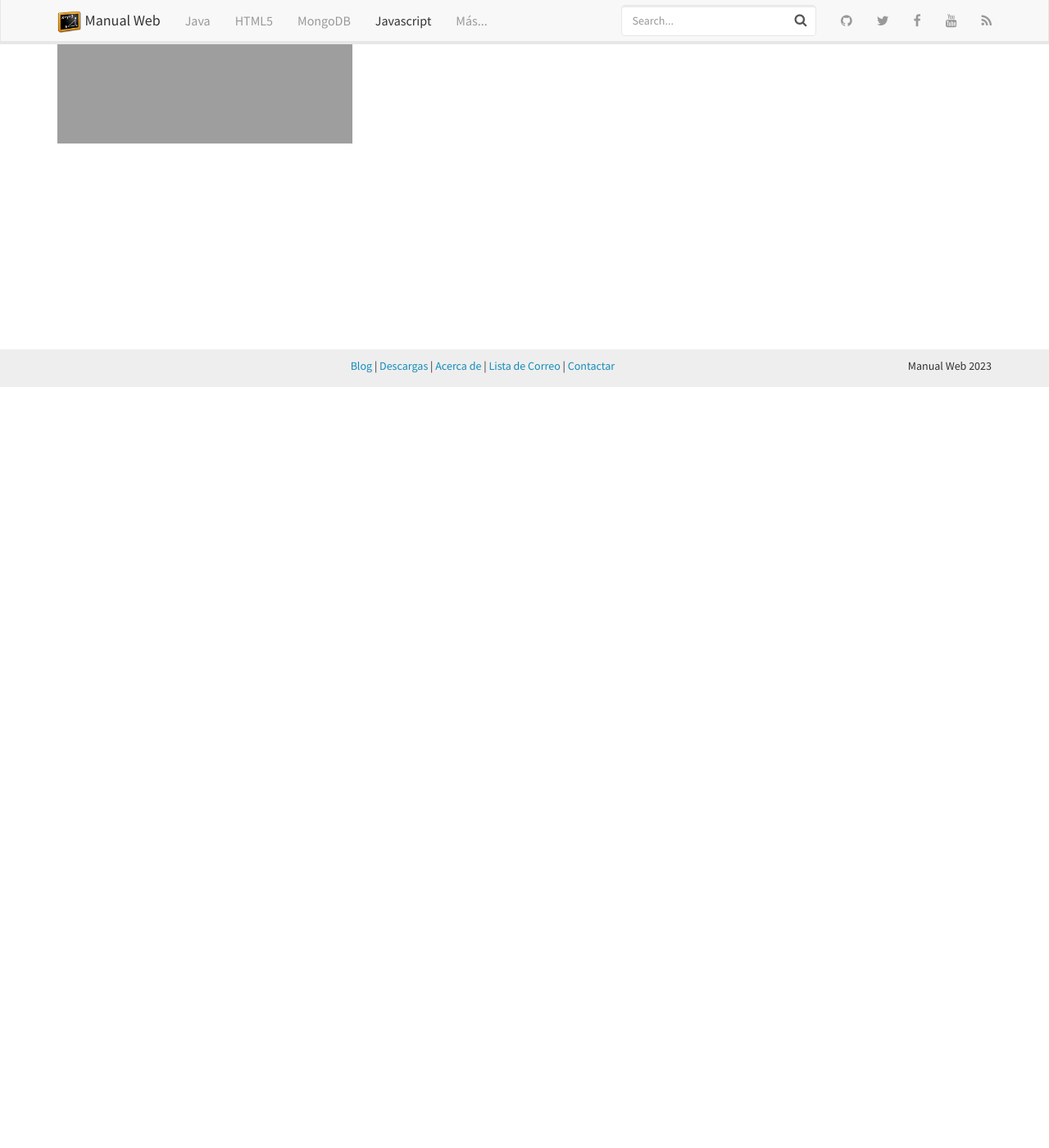
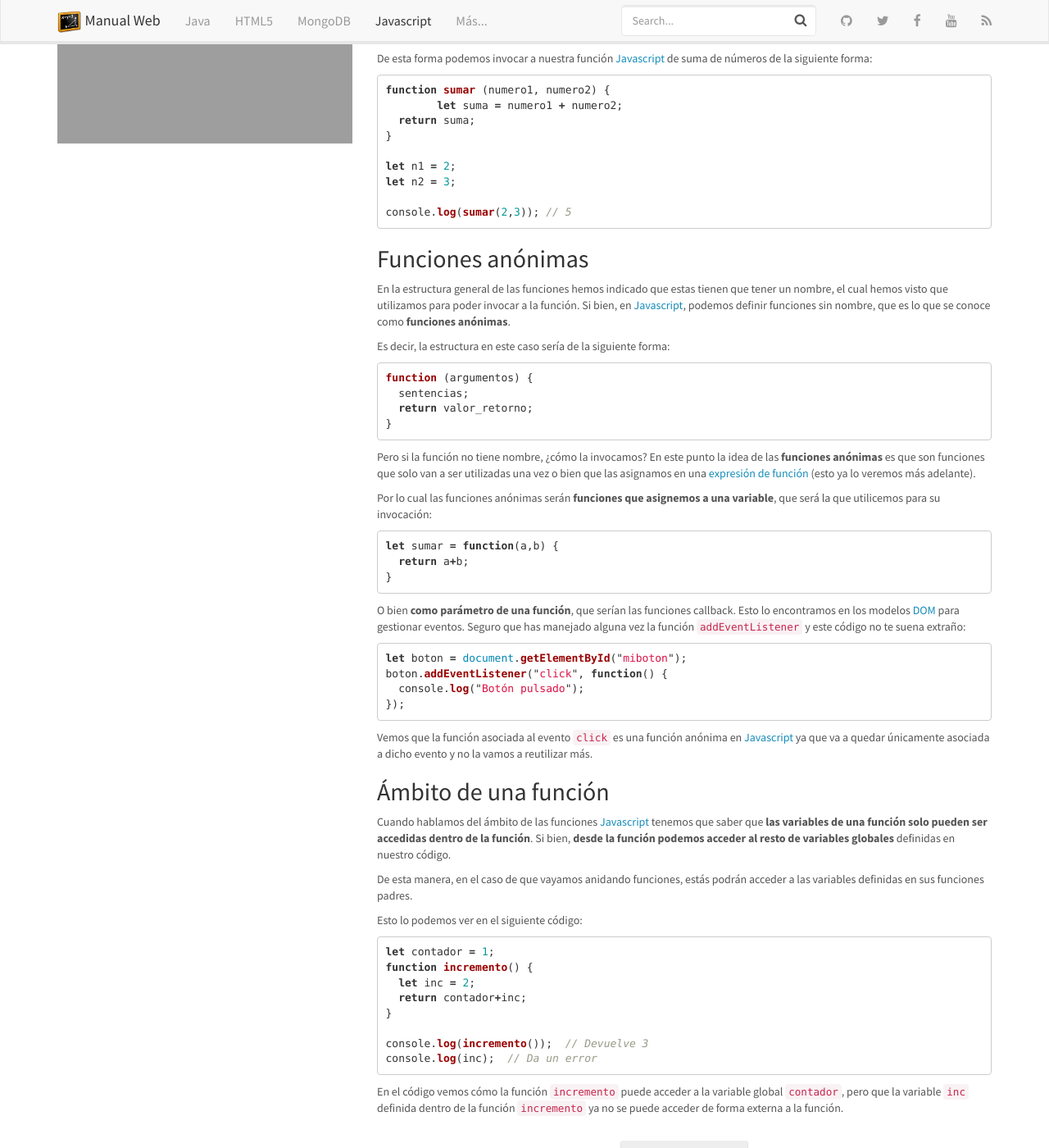
Before and after one commit to manualweb/manualweb, a Jekyll site: the page built from _javascript/funciones-javascript.md, in a window 1280 px wide and 1400 px high, scrolled down 928 px. Shown: the whole window at 82% size. Built offline with Jekyll 4.4.1, drawn with Linux system fonts in a browser that asks for light colours; nearby versions of some CDN libraries; comment, search, counter and statistics services are not loaded; some of the changed text lies outside the part shown; grey boxes are pictures that could not be loaded.

Commit message:
Nuevos Elementos

````diff
--- a/_javascript/funciones-javascript.md
+++ b/_javascript/funciones-javascript.md
@@ -6,3 +6,142 @@ tags: [function,función_anónima,parámetros]
 image:
   path: /img/covers/javascript-cover.jpg
 ---
+
+## ¿Qué son las funciones Javascript?
+
+
+Las funciones [Javascript](https://www.manualweb.net/javascript/) nos permiten definir y agrupar un conjunto de sentencias a las cuales podemos invocar en diferentes partes de nuestro programa. Es por ello que diferenciaremos la parte que nos permite **definir la función** de la parte que realiza la **invocación a la función**.
+
+
+También hay que saber que el lenguaje [Javascript](https://www.manualweb.net/javascript/) nos ofrece un conjunto de [funciones predefinidas](https://www.manualweb.net/javascript/funciones-predefinidas-en-javascript/) que podremos utilizar en nuestros programas.
+
+
+## Definir funciones Javascript
+
+
+Para definir funciones [Javascript](https://www.manualweb.net/javascript/) deberemos de saber que estas tienen la siguiente estructura:
+
+
+```javascript
+function nombre_funcion (argumentos) {
+  sentencias;
+  return valor_retorno;
+}
+```
+
+
+Los elementos que nos encontramos en la definición de las funciones [Javascript](https://www.manualweb.net/javascript/) son los siguientes:
+
+- Lo primero que vemos es que utilizamos el literal `function` para definir la función.
+- A continuación indicaremos el **nombre** que le queremos dar a la función.
+- Entre paréntesis declararemos, separados por comas, los **argumentos (o parámetros)** que recibirá la función.
+- Entre llaves incluiremos las sentencias que formarán parte de la función.
+- En el caso de que queramos devolver algún valor de retorno en la función utilizaremos la sentencia `return`.
+
+Con este conocimiento básico podemos definir nuestra primera función que realice una suma de dos elementos, la cual nos quedará de la siguiente forma:
+
+
+```javascript
+function sumar (numero1, numero2) {
+	let suma = numero1 + numero2;
+  return suma;
+}
+```
+
+
+## Invocar funciones Javascript
+
+
+Para invocar funciones [Javascript](https://www.manualweb.net/javascript/) valdrá con poner el nombre de la función y pasarle los parámetros que necesite. La estructura para invocar funciones [Javascript](https://www.manualweb.net/javascript/) será la siguiente:
+
+
+```javascript
+nombre_funcion(parametros);
+```
+
+
+De esta forma podemos invocar a nuestra función [Javascript](https://www.manualweb.net/javascript/) de suma de números de la siguiente forma:
+
+
+```javascript
+function sumar (numero1, numero2) {
+	let suma = numero1 + numero2;
+  return suma;
+}
+
+let n1 = 2;
+let n2 = 3;
+
+console.log(sumar(2,3)); // 5
+```
+
+
+## Funciones anónimas
+
+
+En la estructura general de las funciones hemos indicado que estas tienen que tener un nombre, el cual hemos visto que utilizamos para poder invocar a la función. Si bien, en [Javascript](https://www.manualweb.net/javascript/), podemos definir funciones sin nombre, que es lo que se conoce como **funciones anónimas**.
+
+
+Es decir, la estructura en este caso sería de la siguiente forma:
+
+
+```javascript
+function (argumentos) {
+  sentencias;
+  return valor_retorno;
+}
+```
+
+
+Pero si la función no tiene nombre, ¿cómo la invocamos? En este punto la idea de las **funciones anónimas** es que son funciones que solo van a ser utilizadas una vez o bien que las asignamos en una [expresión de función](https://www.manualweb.net/javascript/expresiones-de-funcion/) (esto ya lo veremos más adelante).
+
+
+Por lo cual las funciones anónimas serán **funciones que asignemos a una variable**, que será la que utilicemos para su invocación:
+
+
+```javascript
+let sumar = function(a,b) {
+  return a+b;
+}
+```
+
+
+O bien **como parámetro de una función**, que serían las funciones callback. Esto lo encontramos en los modelos [DOM](https://www.manualweb.net/dom/) para gestionar eventos. Seguro que has manejado alguna vez la función [`addEventListener`](https://www.w3api.com/DOM/EventTarget/addEventListener/) y este código no te suena extraño:
+
+
+```javascript
+let boton = document.getElementById("miboton");
+boton.addEventListener("click", function() {
+  console.log("Botón pulsado");
+});
+```
+
+
+Vemos que la función asociada al evento `click` es una función anónima en [Javascript](https://www.manualweb.net/javascript/) ya que va a quedar únicamente asociada a dicho evento y no la vamos a reutilizar más.
+
+
+## Ámbito de una función
+
+
+Cuando hablamos del ámbito de las funciones [Javascript](https://www.manualweb.net/javascript/) tenemos que saber que **las variables de una función solo pueden ser accedidas dentro de la función**. Si bien, **desde la función podemos acceder al resto de variables globales** definidas en nuestro código.
+
+
+De esta manera, en el caso de que vayamos anidando funciones, estás podrán acceder a las variables definidas en sus funciones padres.
+
+
+Esto lo podemos ver en el siguiente código:
+
+
+```javascript
+let contador = 1;
+function incremento() {
+  let inc = 2;
+  return contador+inc;
+}
+
+console.log(incremento());  // Devuelve 3
+console.log(inc);  // Da un error
+```
+
+
+En el código vemos cómo la función `incremento` puede acceder a la variable global `contador`, pero que la variable `inc` definida dentro de la función `incremento` ya no se puede acceder de forma externa a la función.
````
Also changed, not shown: _html5/semantica-html5.md (+0 -3 lines).
